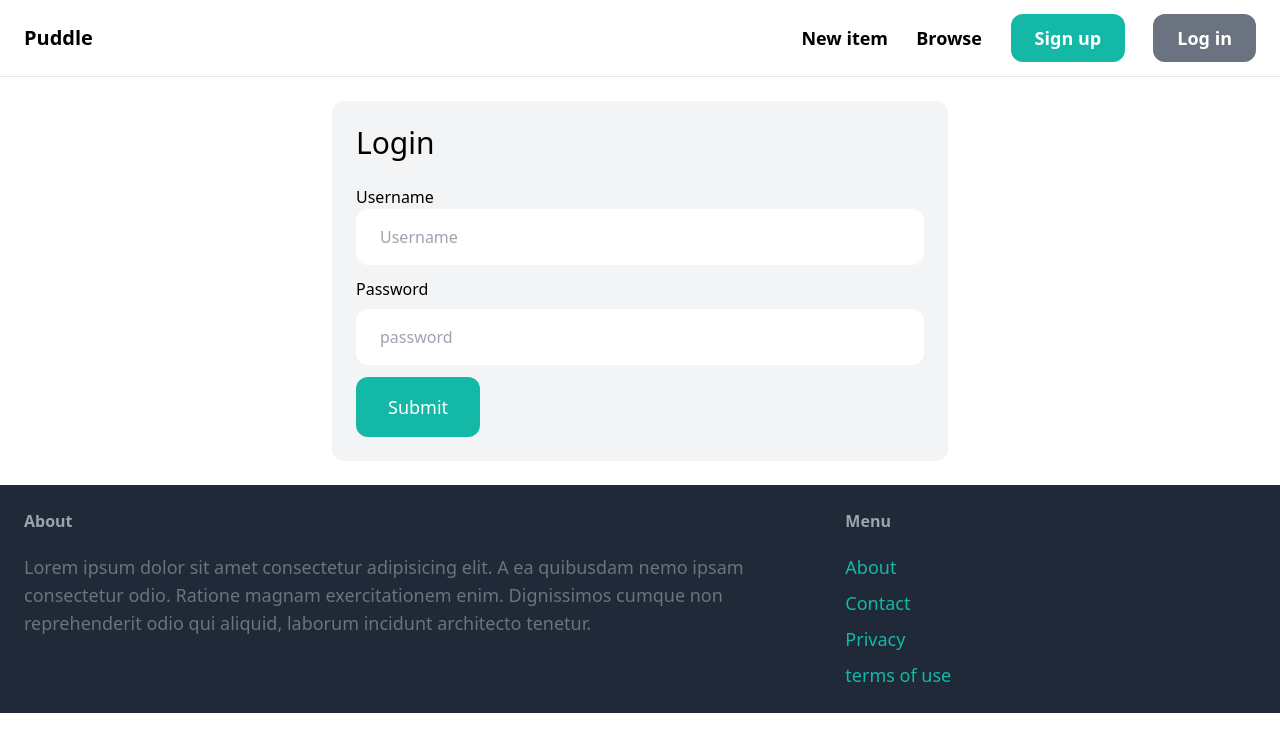
After one commit to markov-ngz/CloudConfidence, a Django app: page /login/ in a window 1280 px wide. The commit adds this page. Shown: the top 752 px of the page. Run offline with Django 4.2, Linux system fonts and the light colour scheme; some libraries are stand-ins or nearby versions.

Commit message:
forms : sign up & login

```diff
--- /dev/null
+++ b/core/forms.py
@@ -0,0 +1,36 @@
+from django import forms
+from django.contrib.auth.forms import UserCreationForm, AuthenticationForm
+from django.contrib.auth.models import User
+
+class LoginForm(AuthenticationForm):
+    username = forms.CharField(widget=forms.TextInput(attrs={
+        'placeholder': 'Username',
+        'class':'w-full py-4 px-6 rounded-xl'
+    }))
+    password = forms.CharField(widget=forms.PasswordInput(attrs={
+        'placeholder': 'password',
+        'class':'w-full py-4 px-6 rounded-xl'
+    }))
+
+
+class SignupForm(UserCreationForm):
+    class Meta:
+        model = User
+        fields = ('username', 'email','password1','password2')
+
+    username = forms.CharField(widget=forms.TextInput(attrs={
+        'placeholder': 'Username',
+        'class':'w-full py-4 px-6 rounded-xl'
+    }))
+    email = forms.CharField(widget=forms.EmailInput(attrs={
+        'placeholder': 'Your email address',
+        'class':'w-full py-4 px-6 rounded-xl'
+    }))
+    password1 = forms.CharField(widget=forms.PasswordInput(attrs={
+        'placeholder': 'password',
+        'class':'w-full py-4 px-6 rounded-xl'
+    }))
+    password2 = forms.CharField(widget=forms.PasswordInput(attrs={
+        'placeholder': ' repeat password',
+        'class':'w-full py-4 px-6 rounded-xl'
+    }))
--- a/core/templates/core/base.html
+++ b/core/templates/core/base.html
@@ -14,8 +14,13 @@
                 <a href="#" class="text-lg font-semibold hover:text-gray-500"> New item</a>
                 <a href="#" class="text-lg font-semibold hover:text-gray-500"> Browse </a>
 
-                <a href="#" class="px-6 py-3 text-lg font-semibold bg-teal-500 text-white rounded-xl hover:bg-teal-700"> Sign up</a>
-                <a href="#" class="px-6 py-3 text-lg font-semibold bg-gray-500 text-white rounded-xl hover:bg-teal-700"> Log in </a>
+                {% if request.user.is_authenticated %}
+                <a href="{% url 'core:signup' %}" class="px-6 py-3 text-lg font-semibold bg-teal-500 text-white rounded-xl hover:bg-teal-700"> Inbox</a>
+                <a href="{% url 'core:login' %}" class="px-6 py-3 text-lg font-semibold bg-gray-500 text-white rounded-xl hover:bg-teal-700"> Dashboard </a>
+                {% else %}
+                <a href="{% url 'core:signup' %}" class="px-6 py-3 text-lg font-semibold bg-teal-500 text-white rounded-xl hover:bg-teal-700"> Sign up</a>
+                <a href="{% url 'core:login' %}" class="px-6 py-3 text-lg font-semibold bg-gray-500 text-white rounded-xl hover:bg-teal-700"> Log in </a>
+                {% endif %}
             </div>
         </nav>
         <div class="px-6 py-6">
@@ -33,7 +38,7 @@
                 <h3 class="mb-5 font-semibold text-gray-400"> Menu </h3>
                 <ul class="space-y-2">
                     <li><a href="#" class="text-lg text-teal-500 hover:text-teal-700">About</a></li>
-                    <li><a href="{% url 'contact' %}" class="text-lg text-teal-500 hover:text-teal-700">Contact</a></li>
+                    <li><a href="{% url 'core:contact' %}" class="text-lg text-teal-500 hover:text-teal-700">Contact</a></li>
                     <li><a href="#" class="text-lg text-teal-500 hover:text-teal-700">Privacy</a></li>
                     <li><a href="#" class="text-lg text-teal-500 hover:text-teal-700">terms of use</a></li>
                 </ul>
--- /dev/null
+++ b/core/templates/core/login.html
@@ -0,0 +1,30 @@
+{% extends 'core/base.html' %}
+{% block title %} Login {% endblock %}
+{% block content %}
+<div class="w-1/2 p-6 mu-6 mx-auto bg-gray-100 rounded-xl">
+    <h1 class="mb-6 text-3xl"> Login </h1>
+    <form method="post" action="." >
+        {% csrf_token %}
+            <div class="mb-3">
+                <label class="inline-block" mb-2> Username </label> <br>
+                {{ form.username }}
+            </div>
+            <div class="mb-3">
+                <label class="inline-block mb-2" mb-2> Password </label><br>
+                {{ form.password }}
+            </div>
+
+            {% if form.errors or form.non_field_errors %}
+                <div class="mb-3 p-6 bg-red-100 rounded-xl">
+                    {%for field in form %}
+                        {{ field.errors}}
+                    {% endfor %}
+                    {{ form.non_field_errors }}
+                </div>
+            {% endif %}
+
+        <button class="py-4 px-8 text-lg bg-teal-500 hover:bg-teal-700 rounded-xl text-white"> Submit </button>
+    </form>
+
+</div>
+{% endblock %}
--- /dev/null
+++ b/core/urls.py
@@ -0,0 +1,13 @@
+from django.contrib.auth import views as auth_views
+from django.urls import path
+from . import views
+from .forms import LoginForm
+
+app_name = 'core'
+
+urlpatterns = [
+    path('',views.index, name='index'),
+    path('contact/',views.contact,name='contact'),
+    path('signup/',views.signup, name='signup'),
+    path('login/', auth_views.LoginView.as_view(template_name='core/login.html', authentication_form=LoginForm), name='login')
+]
--- a/puddle/settings.py
+++ b/puddle/settings.py
@@ -27,6 +27,9 @@ DEBUG = True
 
 ALLOWED_HOSTS = []
 
+LOGIN_URL = '/login/'
+LOGIN_REDIRECT_URL = '/'
+LOGOUT_REDIRECT='/'
 
 # Application definition
 
--- a/puddle/urls.py
+++ b/puddle/urls.py
@@ -16,14 +16,12 @@ Including another URLconf
 """
 from django.contrib import admin
 from django.urls import path, include
-from core.views import index,contact
 # WARNING ! NEVER DO THE FOLLOWING IN PRODUCTION
 from django.conf import settings
 from django.conf.urls.static import static
 
 urlpatterns = [
-    path('',index,name='index'),
+    path('',include('core.urls')),
     path('items/', include('item.urls')),
-    path('contact/',contact,name='contact'),
     path('admin/', admin.site.urls),
 ] + static(settings.MEDIA_URL, document_root=settings.MEDIA_ROOT)
```
Also changed, not shown: core/templates/core/signup.html (added, +38 -0 lines), core/views.py (+18 -1 lines), db.sqlite3.
